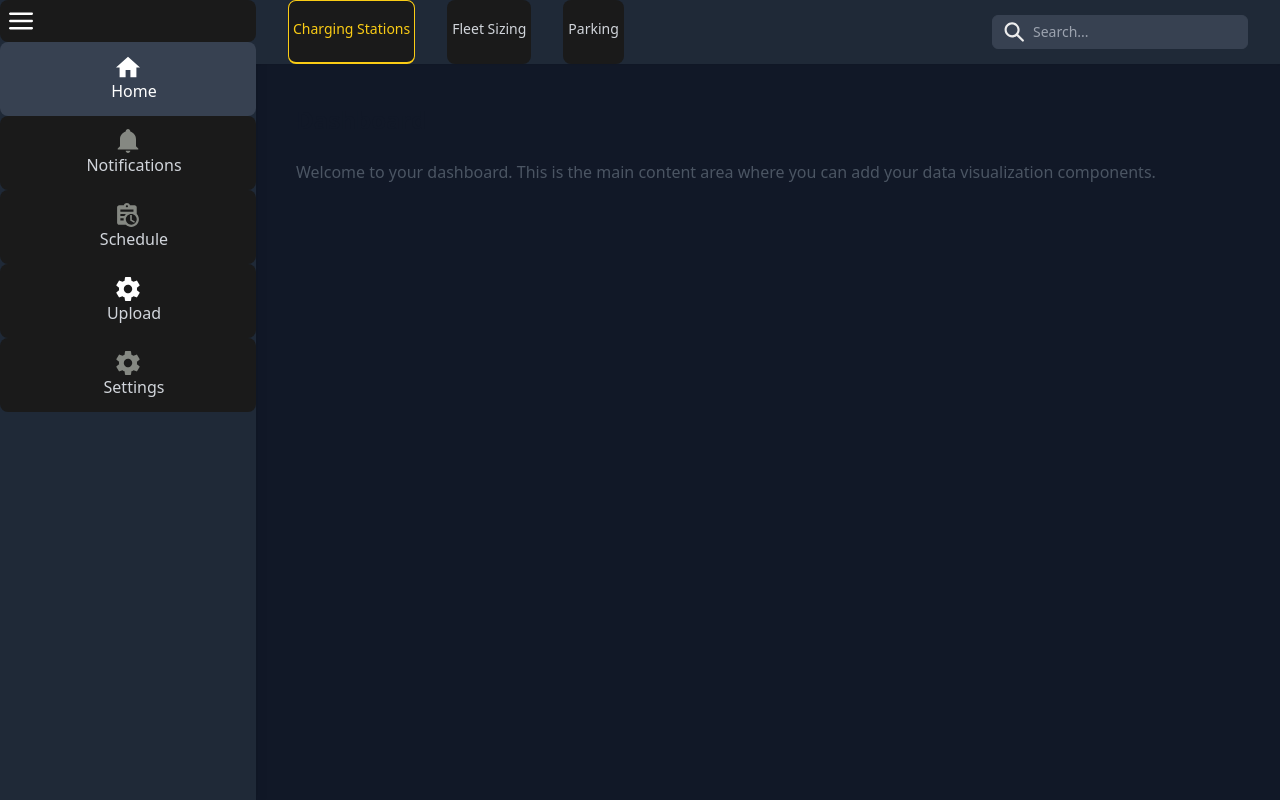
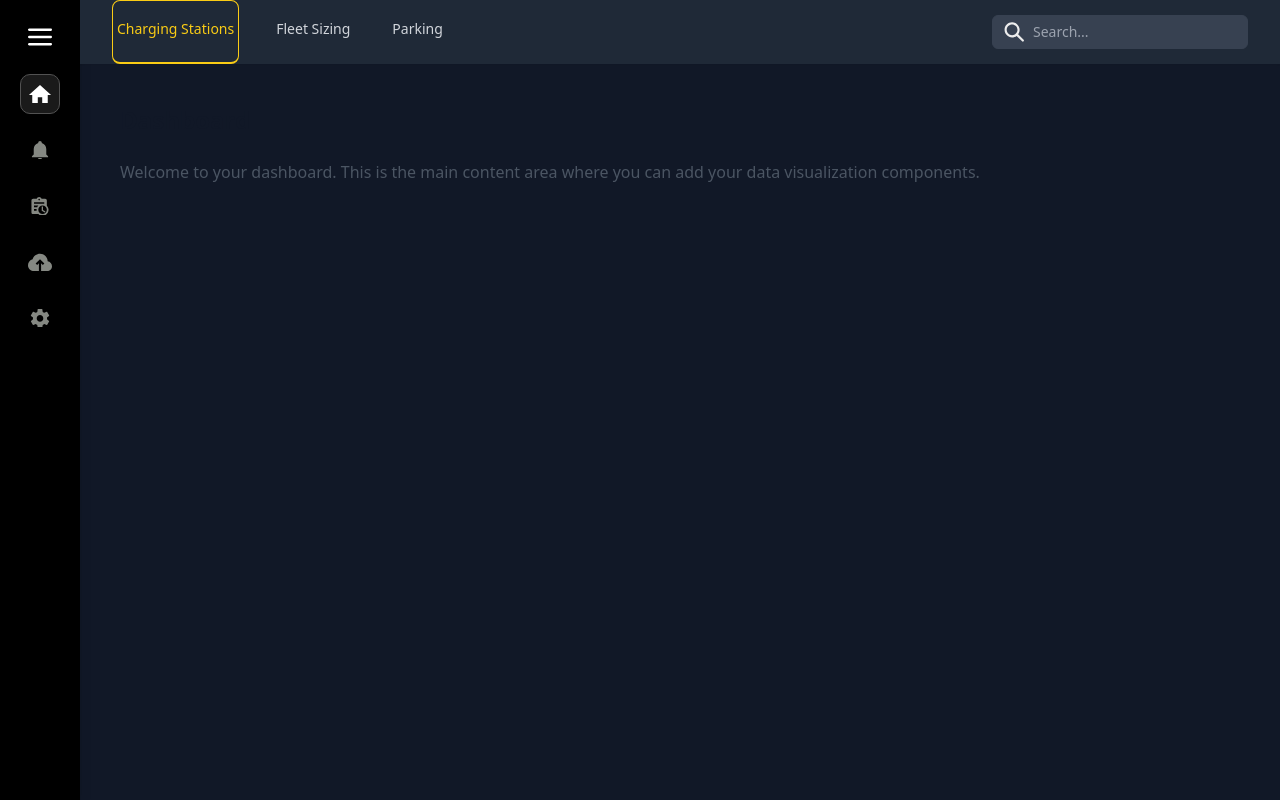
Before and after one commit to Maan-14/data-viz-platform, a React (Vite) app: page / in a window 1280 px wide. Built offline with nearby package versions, Linux system fonts and the light colour scheme.

Commit message:
finalized the sidebar

```diff
--- a/src/components/Sidebar.tsx
+++ b/src/components/Sidebar.tsx
@@ -9,7 +9,7 @@ import {
 } from '../components/icons';
 
 const Sidebar = () => {
-  const [isCollapsed, setIsCollapsed] = useState(false);
+  const [isCollapsed, setIsCollapsed] = useState(true);
   const [activeTab, setActiveTab] = useState('Home');
 
   const menuItems = [
@@ -22,32 +22,42 @@ const Sidebar = () => {
 
   return (
     <aside
-      className={`flex flex-col h-full bg-gray-800 shadow-lg transition-all duration-300 ${
-        isCollapsed ? 'w-16' : 'w-64'
+      className={`flex flex-col h-full bg-black shadow-lg transition-all duration-300 ${
+        isCollapsed ? 'w-20' : 'w-64'
       }`}
     >
-
+      <div className="flex flex-col items-center py-4 space-y-4">
         <button
           onClick={() => setIsCollapsed(!isCollapsed)}
-          className="p-2 rounded-lg hover:bg-gray-700"
+          className="p-2 rounded-lg"
         >
-          <Bars2Icon className="h-6 w-6 text-white" />
+          <Bars2Icon className="h-6 w-6 text-[#858882]" />
         </button>
 
         {menuItems.map((item, index) => (
-          <button
-              key={index}
-              onClick={() => item.label === 'Home' && setActiveTab(item.label)}
-              className={`w-full flex flex-col items-center px-4 py-3 text-gray-300 hover:bg-gray-700 transition-colors ${
-                activeTab === item.label ? 'bg-gray-700 text-white' : ''
+          <div key={index} className="w-full flex items-center px-5">
+            <button
+              onClick={() => setActiveTab(item.label)}
+              className={`flex flex-col items-center justify-center w-10 h-10 rounded-[10px] transition-colors ${
+                activeTab === item.label
+                  ? 'bg-[#FFFFFF1A] border border-[#525252]'
+                  : ''
               }`}
             >
-              <item.icon className="h-6 w-6 text-white" />
-              {!isCollapsed && <span className="ml-3">{item.label}</span>}
+              <item.icon className={`h-6 w-6 transition-colors ${
+                activeTab === item.label ? 'text-[#FFFFFF]' : 'text-[#858882]'
+              }`} />
             </button>
-          ))}
-
-
+            <span
+              className={`ml-4 text-white transition-all duration-300 ${
+                isCollapsed ? 'opacity-0 w-0' : 'opacity-100 w-auto'
+              }`}
+            >
+              {item.label}
+            </span>
+          </div>
+        ))}
+      </div>
     </aside>
   );
 };
--- a/src/components/icons/BellIcon.tsx
+++ b/src/components/icons/BellIcon.tsx
@@ -1,7 +1,9 @@
 import React from 'react';
 import type { IconProps } from './types';
+import { defaultIconProps } from './types';
 
 export const BellIcon: React.FC<IconProps> = ({
+  color = defaultIconProps.color,
   className,
   ...props
 }) => {
@@ -17,7 +19,7 @@ export const BellIcon: React.FC<IconProps> = ({
     >
       <path
         d="M18 17V18H0V17L2 15V9C2 5.9 4.03 3.17 7 2.29C7 2.19 7 2.1 7 2C7 1.46957 7.21071 0.960859 7.58579 0.585786C7.96086 0.210714 8.46957 0 9 0C9.53043 0 10.0391 0.210714 10.4142 0.585786C10.7893 0.960859 11 1.46957 11 2C11 2.1 11 2.19 11 2.29C13.97 3.17 16 5.9 16 9V15L18 17ZM11 19C11 19.5304 10.7893 20.0391 10.4142 20.4142C10.0391 20.7893 9.53043 21 9 21C8.46957 21 7.96086 20.7893 7.58579 20.4142C7.21071 20.0391 7 19.5304 7 19"
-        fill="#858882"
+        fill={color}
       />
     </svg>
   );
--- a/src/components/icons/CalendarIcon.tsx
+++ b/src/components/icons/CalendarIcon.tsx
@@ -1,7 +1,9 @@
 import React from 'react';
 import type { IconProps } from './types';
+import { defaultIconProps } from './types';
 
 export const CalendarIcon: React.FC<IconProps> = ({
+  color = defaultIconProps.color,
   className,
   ...props
 }) => {
@@ -15,9 +17,8 @@ export const CalendarIcon: React.FC<IconProps> = ({
       className={className}
       {...props}
     >
-      <path
-        d="M18 10.11V4C18 2.9 17.11 2 16 2H11.82C11.4 0.84 10.3 0 9 0C7.7 0 6.6 0.84 6.18 2H2C0.9 2 0 2.9 0 4V18C0 19.11 0.9 20 2 20H8.11C9.37 21.24 11.09 22 13 22C16.87 22 20 18.87 20 15C20 13.09 19.24 11.37 18 10.11ZM9 2C9.55 2 10 2.45 10 3C10 3.55 9.55 4 9 4C8.45 4 8 3.55 8 3C8 2.45 8.45 2 9 2ZM3 6H15V8H3V6ZM6.08 16H3V14H6.08C6.03 14.33 6 14.66 6 15C6 15.34 6.03 15.67 6.08 16ZM3 12V10H8.11C7.5 10.57 7.04 11.25 6.68 12H3ZM13 20C10.24 20 8 17.76 8 15C8 12.24 10.24 10 13 10C15.76 10 18 12.24 18 15C18 17.76 15.76 20 13 20ZM13.5 15.25L16.36 16.94L15.61 18.16L12 16V11H13.5V15.25Z"
-        fill="#858882"
+      <path d="M18 10.11V4C18 2.9 17.11 2 16 2H11.82C11.4 0.84 10.3 0 9 0C7.7 0 6.6 0.84 6.18 2H2C0.9 2 0 2.9 0 4V18C0 19.11 0.9 20 2 20H8.11C9.37 21.24 11.09 22 13 22C16.87 22 20 18.87 20 15C20 13.09 19.24 11.37 18 10.11ZM9 2C9.55 2 10 2.45 10 3C10 3.55 9.55 4 9 4C8.45 4 8 3.55 8 3C8 2.45 8.45 2 9 2ZM3 6H15V8H3V6ZM6.08 16H3V14H6.08C6.03 14.33 6 14.66 6 15C6 15.34 6.03 15.67 6.08 16ZM3 12V10H8.11C7.5 10.57 7.04 11.25 6.68 12H3ZM13 20C10.24 20 8 17.76 8 15C8 12.24 10.24 10 13 10C15.76 10 18 12.24 18 15C18 17.76 15.76 20 13 20ZM13.5 15.25L16.36 16.94L15.61 18.16L12 16V11H13.5V15.25Z"
+        fill={color}
       />
     </svg>
   );
--- a/src/components/icons/CloudArrowUpIcon.tsx
+++ b/src/components/icons/CloudArrowUpIcon.tsx
@@ -9,16 +9,15 @@ export const CloudArrowUpIcon: React.FC<IconProps> = ({
 }) => {
   return (
     <svg
-      width="20"
-      height="20"
-      viewBox="0 0 20 20"
+      width="22"
+      height="16"
+      viewBox="0 0 22 16"
       fill="none"
       xmlns="http://www.w3.org/2000/svg"
       className={className}
       {...props}
     >
-      <path
-        d="M10.0001 13.5C9.07183 13.5 8.18159 13.1313 7.52521 12.4749C6.86883 11.8185 6.50008 10.9283 6.50008 10C6.50008 9.07174 6.86883 8.1815 7.52521 7.52513C8.18159 6.86875 9.07183 6.5 10.0001 6.5C10.9283 6.5 11.8186 6.86875 12.475 7.52513C13.1313 8.1815 13.5001 9.07174 13.5001 10C13.5001 10.9283 13.1313 11.8185 12.475 12.4749C11.8186 13.1313 10.9283 13.5 10.0001 13.5ZM17.4301 10.97C17.4701 10.65 17.5001 10.33 17.5001 10C17.5001 9.67 17.4701 9.34 17.4301 9L19.5401 7.37C19.7301 7.22 19.7801 6.95 19.6601 6.73L17.6601 3.27C17.5401 3.05 17.2701 2.96 17.0501 3.05L14.5601 4.05C14.0401 3.66 13.5001 3.32 12.8701 3.07L12.5001 0.42C12.4601 0.18 12.2501 0 12.0001 0H8.00008C7.75008 0 7.54008 0.18 7.50008 0.42L7.13008 3.07C6.50008 3.32 5.96008 3.66 5.44008 4.05L2.95008 3.05C2.73008 2.96 2.46008 3.05 2.34008 3.27L0.340084 6.73C0.210084 6.95 0.270084 7.22 0.460084 7.37L2.57008 9C2.53008 9.34 2.50008 9.67 2.50008 10C2.50008 10.33 2.53008 10.65 2.57008 10.97L0.460084 12.63C0.270084 12.78 0.210084 13.05 0.340084 13.27L2.34008 16.73C2.46008 16.95 2.73008 17.03 2.95008 16.95L5.44008 15.94C5.96008 16.34 6.50008 16.68 7.13008 16.93L7.50008 19.58C7.54008 19.82 7.75008 20 8.00008 20H12.0001C12.2501 20 12.4601 19.82 12.5001 19.58L12.8701 16.93C13.5001 16.67 14.0401 16.34 14.5601 15.94L17.0501 16.95C17.2701 17.03 17.5401 16.95 17.6601 16.73L19.6601 13.27C19.7801 13.05 19.7301 12.78 19.5401 12.63L17.4301 10.97Z"
+      <path d="M10 16H5.5C3.98 16 2.68333 15.4767 1.61 14.43C0.536667 13.3767 0 12.0933 0 10.58C0 9.28 0.39 8.12 1.17 7.1C1.95667 6.08 2.98333 5.43 4.25 5.15C4.67 3.61667 5.50333 2.37667 6.75 1.43C8.00333 0.476667 9.42 0 11 0C12.9533 0 14.6067 0.68 15.96 2.04C17.32 3.39333 18 5.04667 18 7C19.1533 7.13333 20.1067 7.63333 20.86 8.5C21.62 9.35333 22 10.3533 22 11.5C22 12.7533 21.5633 13.8167 20.69 14.69C19.8167 15.5633 18.7533 16 17.5 16H12V8.85L13.6 10.4L15 9L11 5L7 9L8.4 10.4L10 8.85V16Z"
         fill={color}
       />
     </svg>
--- a/src/components/icons/Cog6ToothIcon.tsx
+++ b/src/components/icons/Cog6ToothIcon.tsx
@@ -1,7 +1,10 @@
 import React from 'react';
 import type { IconProps } from './types';
+import { defaultIconProps } from './types';
 
 export const Cog6ToothIcon: React.FC<IconProps> = ({
+  color = defaultIconProps.color,
+
   className,
   ...props
 }) => {
@@ -17,7 +20,7 @@ export const Cog6ToothIcon: React.FC<IconProps> = ({
     >
       <path
         d="M10.0001 13.5C9.07183 13.5 8.18159 13.1313 7.52521 12.4749C6.86883 11.8185 6.50008 10.9283 6.50008 10C6.50008 9.07174 6.86883 8.1815 7.52521 7.52513C8.18159 6.86875 9.07183 6.5 10.0001 6.5C10.9283 6.5 11.8186 6.86875 12.475 7.52513C13.1313 8.1815 13.5001 9.07174 13.5001 10C13.5001 10.9283 13.1313 11.8185 12.475 12.4749C11.8186 13.1313 10.9283 13.5 10.0001 13.5ZM17.4301 10.97C17.4701 10.65 17.5001 10.33 17.5001 10C17.5001 9.67 17.4701 9.34 17.4301 9L19.5401 7.37C19.7301 7.22 19.7801 6.95 19.6601 6.73L17.6601 3.27C17.5401 3.05 17.2701 2.96 17.0501 3.05L14.5601 4.05C14.0401 3.66 13.5001 3.32 12.8701 3.07L12.5001 0.42C12.4601 0.18 12.2501 0 12.0001 0H8.00008C7.75008 0 7.54008 0.18 7.50008 0.42L7.13008 3.07C6.50008 3.32 5.96008 3.66 5.44008 4.05L2.95008 3.05C2.73008 2.96 2.46008 3.05 2.34008 3.27L0.340084 6.73C0.210084 6.95 0.270084 7.22 0.460084 7.37L2.57008 9C2.53008 9.34 2.50008 9.67 2.50008 10C2.50008 10.33 2.53008 10.65 2.57008 10.97L0.460084 12.63C0.270084 12.78 0.210084 13.05 0.340084 13.27L2.34008 16.73C2.46008 16.95 2.73008 17.03 2.95008 16.95L5.44008 15.94C5.96008 16.34 6.50008 16.68 7.13008 16.93L7.50008 19.58C7.54008 19.82 7.75008 20 8.00008 20H12.0001C12.2501 20 12.4601 19.82 12.5001 19.58L12.8701 16.93C13.5001 16.67 14.0401 16.34 14.5601 15.94L17.0501 16.95C17.2701 17.03 17.5401 16.95 17.6601 16.73L19.6601 13.27C19.7801 13.05 19.7301 12.78 19.5401 12.63L17.4301 10.97Z"
-        fill="#858882"
+        fill={color}
       />
     </svg>
   );
--- a/src/components/icons/HomeIcon.tsx
+++ b/src/components/icons/HomeIcon.tsx
@@ -3,6 +3,7 @@ import type { IconProps } from './types';
 import { defaultIconProps } from './types';
 
 export const HomeIcon: React.FC<IconProps> = ({
+  color = defaultIconProps.color,
   className = defaultIconProps.className,
   ...props
 }) => {
@@ -16,7 +17,7 @@ export const HomeIcon: React.FC<IconProps> = ({
       className={className}
       {...props}
     >
-      <path d="M8 17V11H12V17H17V9H20L10 0L0 9H3V17H8Z" fill="white"/>
+      <path d="M8 17V11H12V17H17V9H20L10 0L0 9H3V17H8Z" fill={color}/>
     </svg>
   );
 };
--- a/src/index.css
+++ b/src/index.css
@@ -60,7 +60,7 @@ button {
   font-size: 1em;
   font-weight: 500;
   font-family: inherit;
-  background-color: #1A1A1A;
+  /* background-color: #1A1A1A; */
   cursor: pointer;
   transition: border-color 0.25s;
 }
```
